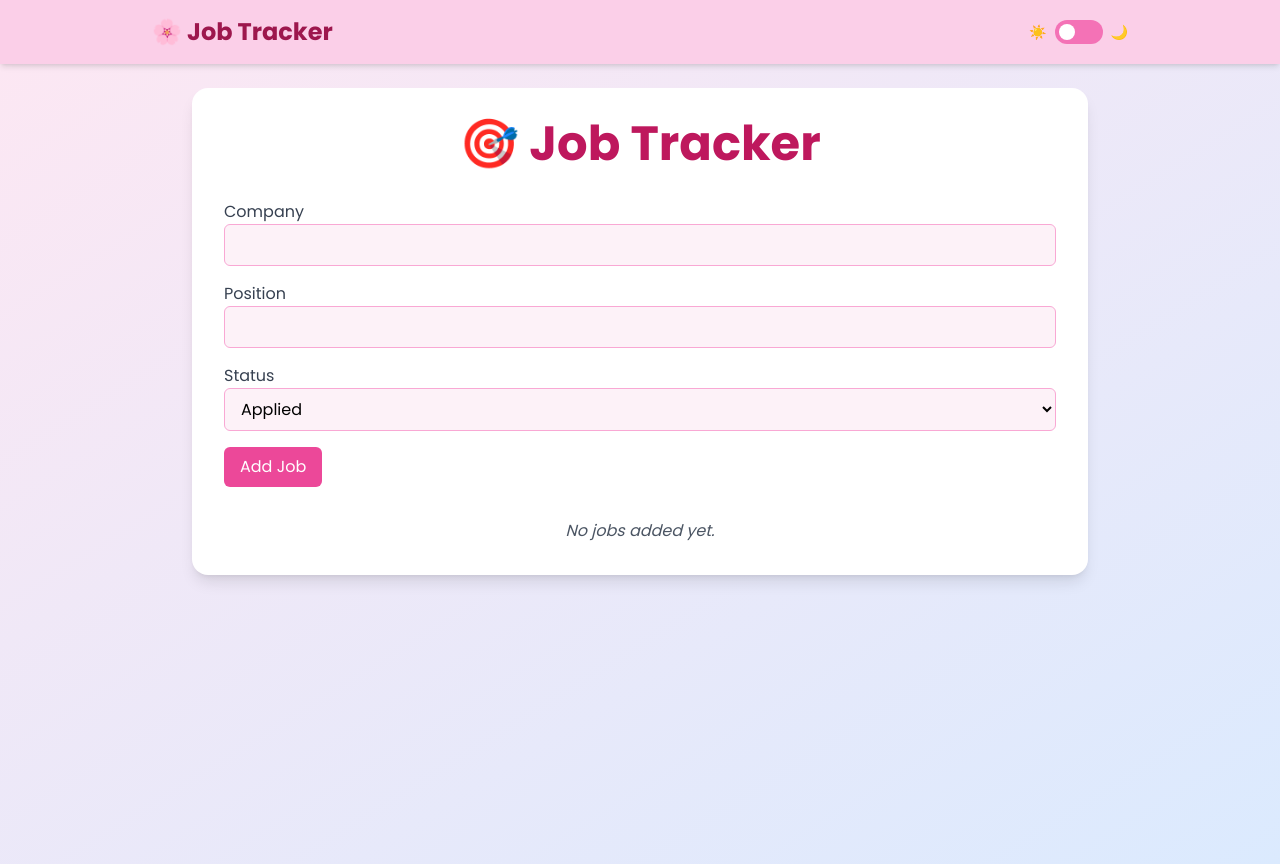
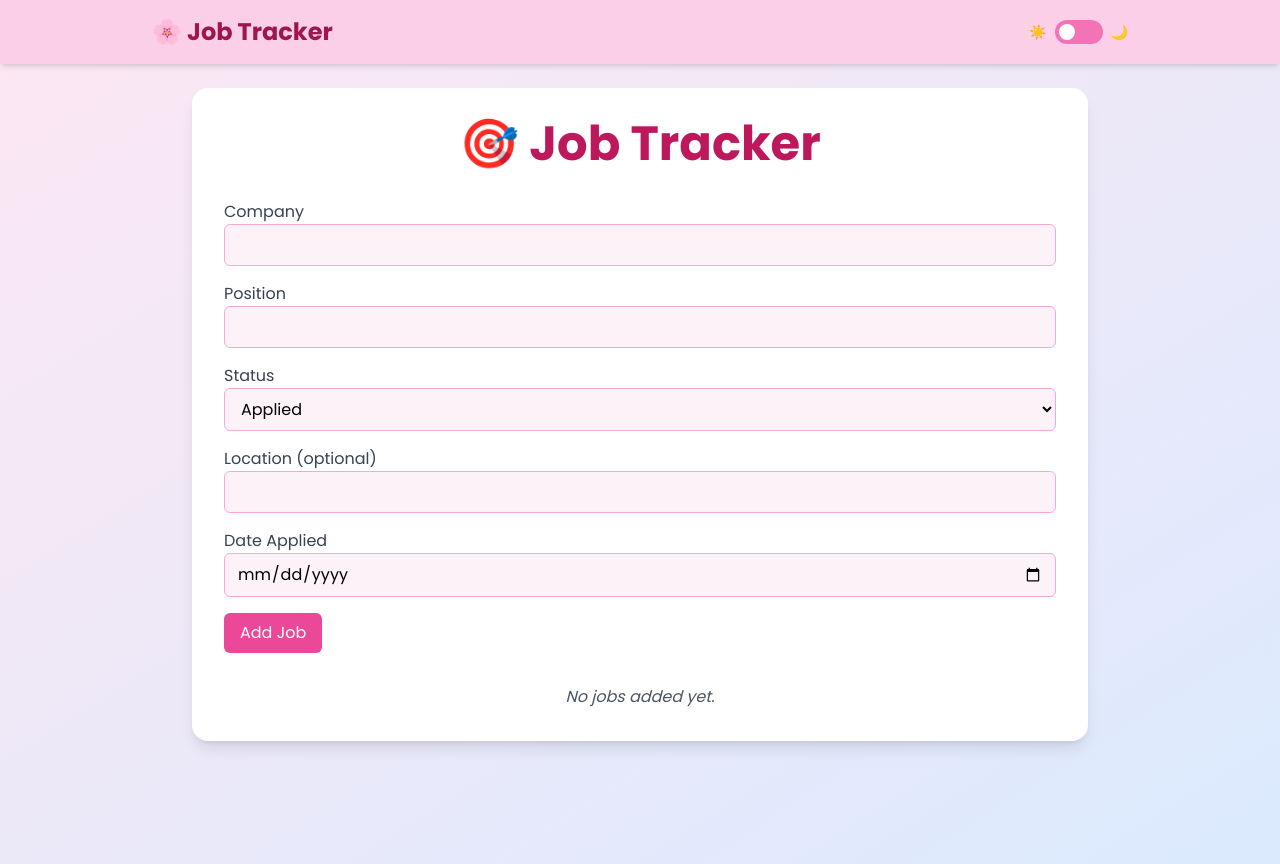
Before and after one commit to saumyaxc/Job-Tracker, a React (Create React App) app in the folder client/: page / in a window 1280 px wide. Built offline with nearby package versions, Linux system fonts and the light colour scheme.

Commit message:
added more input options for each entry

```diff
--- a/client/src/JobForm.js
+++ b/client/src/JobForm.js
@@ -7,6 +7,9 @@ const JobForm = ({ onAdd }) => {
     company: '',
     position: '',
     status: 'Applied',
+    location: '',
+    dateApplied: '',
+    assessmentDue: '',
   });
 
   const handleChange = (e) => {
@@ -14,13 +17,32 @@ const JobForm = ({ onAdd }) => {
   };
 
   const handleSubmit = (e) => {
-      e.preventDefault();
-      if (formData.company && formData.position) {
-        onAdd(formData);
-        setFormData({ company: '', position: '', status: 'Applied' });
-        console.log('Submitting job:', formData);
-      }
-  };
+    e.preventDefault();
+
+    if (formData.company && formData.position) {
+        const today = new Date().toISOString().split('T')[0];
+
+        const finalFormData = {
+        ...formData,
+        dateApplied: formData.dateApplied || today, // <-- Auto-fill if empty
+        };
+
+        onAdd(finalFormData);
+
+        // Reset form
+        setFormData({
+        company: '',
+        position: '',
+        status: 'Applied',
+        location: '',
+        dateApplied: '',
+        assessmentDue: '',
+        });
+
+        console.log('Submitting job:', finalFormData);
+    }
+};
+
 
 
   return (
@@ -58,11 +80,49 @@ const JobForm = ({ onAdd }) => {
           className="w-full px-3 py-2 border rounded-md bg-pink-50 border-pink-300"
         >
           <option>Applied</option>
+          <option>Assessment</option>
           <option>Interview</option>
           <option>Offer</option>
           <option>Rejected</option>
         </select>
       </div>
+
+      <div>
+        <label className="block font-medium text-gray-700 dark:text-gray-200">Location (optional)</label>
+        <input
+            type="text"
+            name="location"
+            value={formData.location}
+            onChange={handleChange}
+            className="w-full px-3 py-2 border rounded-md bg-pink-50 border-pink-300"
+        />
+        </div>
+
+        <div>
+        <label className="block font-medium text-gray-700 dark:text-gray-200">Date Applied</label>
+        <input
+            type="date"
+            name="dateApplied"
+            value={formData.dateApplied}
+            onChange={handleChange}
+            className="w-full px-3 py-2 border rounded-md bg-pink-50 border-pink-300"
+            required
+        />
+        </div>
+
+        {/* Show Assessment Due Date ONLY if status === 'Assessment' */}
+        {formData.status === 'Assessment' && (
+        <div>
+            <label className="block font-medium text-gray-700 dark:text-gray-200">Assessment Due Date</label>
+            <input
+            type="date"
+            name="assessmentDue"
+            value={formData.assessmentDue}
+            onChange={handleChange}
+            className="w-full px-3 py-2 border rounded-md bg-pink-50 border-pink-300"
+            />
+        </div>
+        )}
 
       <button
         type="submit"
--- a/client/src/JobList.js
+++ b/client/src/JobList.js
@@ -46,12 +46,14 @@ const JobList = ({ jobs, onDelete, onEdit }) => {
                         name="company"
                         value={formData.company}
                         onChange={handleChange}
+                        placeholder="Company"
                         className="w-full px-2 py-1 border rounded-md bg-pink-50 border-pink-300"
                     />
                     <input
                         name="position"
                         value={formData.position}
                         onChange={handleChange}
+                        placeholder="Position"
                         className="w-full px-2 py-1 border rounded-md bg-pink-50 border-pink-300"
                     />
                     <select
@@ -62,9 +64,50 @@ const JobList = ({ jobs, onDelete, onEdit }) => {
                     >
                         <option>Applied</option>
                         <option>Interview</option>
+                        <option>Assessment</option>
                         <option>Offer</option>
                         <option>Rejected</option>
                     </select>
+
+                    <input
+                        type="text"
+                        name="location"
+                        value={formData.location}
+                        onChange={handleChange}
+                        placeholder="Location (optional)"
+                        className="w-full px-2 py-1 border rounded-md bg-pink-50 border-pink-300"
+                    />
+
+                    <div>
+                        <label className="block text-sm font-medium text-gray-700 dark:text-gray-200 mb-1">
+                            Date Applied
+                        </label>
+                        <input
+                            type="date"
+                            name="dateApplied"
+                            value={formData.dateApplied}
+                            onChange={handleChange}
+                            className="w-full px-2 py-1 border rounded-md bg-pink-50 border-pink-300"
+                        />
+                    </div>
+
+
+                    {/* Show Assessment Due Date only if status is Assessment */}
+                    {formData.status === 'Assessment' && (
+                        <div>
+                            <label className="block text-sm font-medium text-gray-700 dark:text-gray-200 mb-1">
+                            Assessment Due Date
+                            </label>
+                            <input
+                            type="date"
+                            name="assessmentDue"
+                            value={formData.assessmentDue}
+                            onChange={handleChange}
+                            className="w-full px-2 py-1 border rounded-md bg-pink-50 border-pink-300"
+                            />
+                        </div>
+                    )}
+
 
                     <div className="flex gap-2">
                         <button
@@ -81,6 +124,7 @@ const JobList = ({ jobs, onDelete, onEdit }) => {
                         </button>
                     </div>
                     </li>
+
             ) : (
                 // View Mode
                 <li
@@ -91,8 +135,18 @@ const JobList = ({ jobs, onDelete, onEdit }) => {
                     <p className="font-semibold text-lg text-pink-700 dark:text-pink-300">
                         {job.company} – {job.position}
                     </p>
-                    <p className="text-sm text-gray-500 dark:text-gray-300">{job.status}</p>
+                    <p className="text-sm text-gray-500 dark:text-gray-300">Status: {job.status}</p>
+                    {job.location && (
+                        <p className="text-sm text-gray-500 dark:text-gray-300">Location: {job.location}</p>
+                    )}
+                    <p className="text-sm text-gray-500 dark:text-gray-300">Applied on: {job.dateApplied}</p>
+                    {job.assessmentDue && (
+                        <p className="text-sm text-red-500 dark:text-red-400">
+                        Assessment due: {job.assessmentDue}
+                        </p>
+                    )}
                 </div>
+
 
                 <div className="flex gap-2">
                     <button
```
Lines whose indentation alone changed are shown as unchanged.
